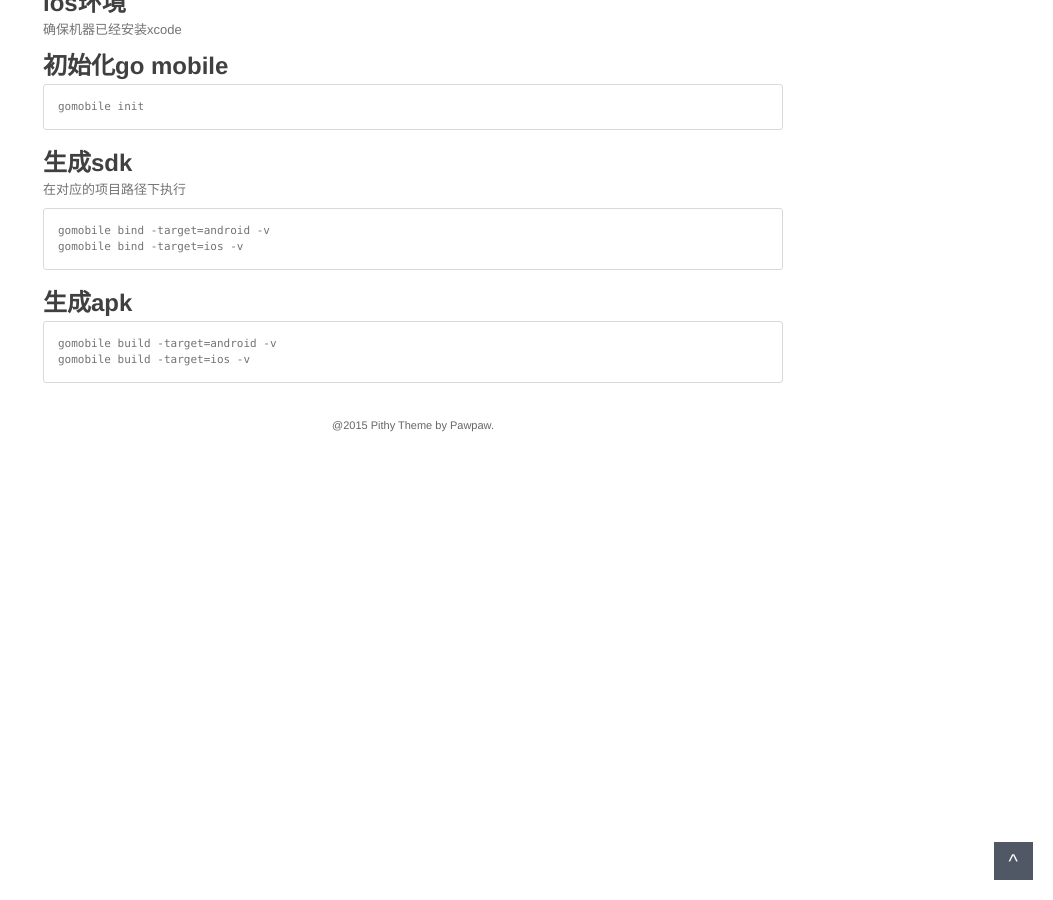
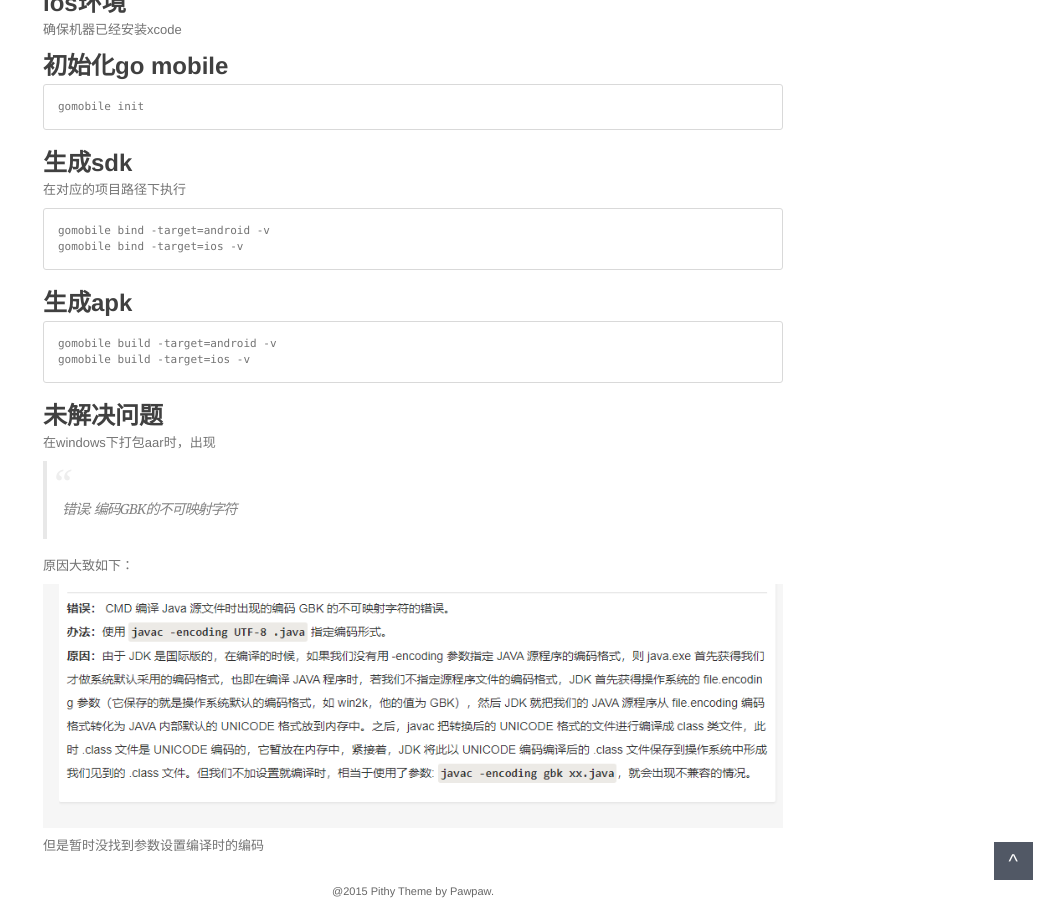
Before and after one commit to litterGuy/litterGuy.github.io, a Jekyll site: the page built from _posts/2021-05-06-gomobile的使用.md, in a window 1280 px wide and 900 px high, scrolled down 727 px. Shown: the whole window, without its empty margins (227-1280 px from the left). Built offline with Jekyll 4.4.1, drawn with Linux system fonts in a browser that asks for light colours; comment, search, counter and statistics services are not loaded.

Commit message:
update posts

````diff
--- a/_posts/2021-05-06-gomobile的使用.md
+++ b/_posts/2021-05-06-gomobile的使用.md
@@ -53,3 +53,16 @@
 gomobile build -target=android -v
 gomobile build -target=ios -v
 ```
+
+## 未解决问题
+
+在windows下打包aar时，出现
+> 错误: 编码GBK的不可映射字符
+
+原因大致如下：
+
+![error info][01]
+
+但是暂时没找到参数设置编译时的编码
+
+[01]: /images/gomobile1.png
````
Also changed, not shown: images/gomobile1.png (added).
